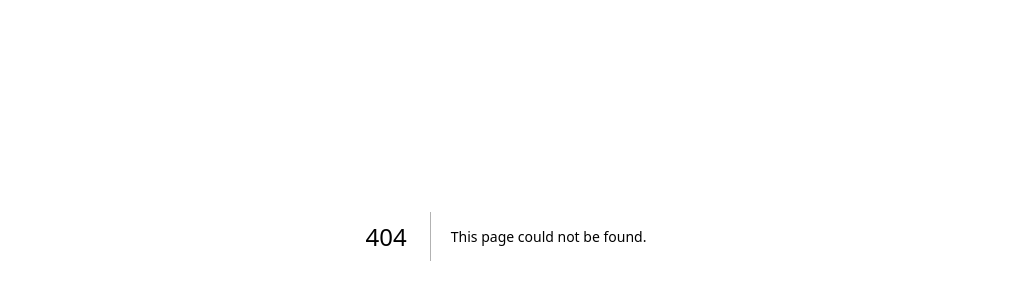
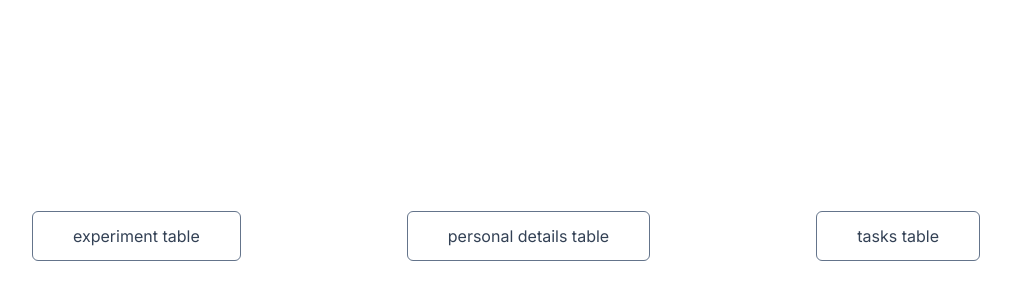
Before and after one commit to IdoLeshkowitz/maya, a Next.js app: page /admin in a window 1280 px wide. Before the commit this address had no page. Shown: the part 164-464 px from the top of the page, without its empty margins (134-1145 px from the left). Built offline with nearby package versions, Linux system fonts and the light colour scheme.

Commit message:
for review

```diff
--- a/package.json
+++ b/package.json
@@ -4,7 +4,6 @@
   "private": true,
   "scripts": {
     "dev": "next dev",
-    "prebuild": "vitest run",
     "build": "next build",
     "start": "next start",
     "lint": "next lint",
--- /dev/null
+++ b/src/app/admin/page.tsx
@@ -0,0 +1,11 @@
+import Link from "next/link";
+
+export default function AdminPage(){
+    return (
+        <div className="bg-white text-slate-700 min-h-screen flex justify-evenly items-center">
+            <Link href="/admin/experiment" className="rounded-md border border-slate-500 px-10 py-3">experiment table</Link>
+            <Link href="/admin/personalDetails" className="rounded-md border border-slate-500 px-10 py-3">personal details table</Link>
+            <Link href="/admin/task" className="rounded-md border border-slate-500 px-10 py-3">tasks table</Link>
+        </div>
+    )
+}
```
Also changed, not shown: libs/utils/seed.ts (deleted, +0 -22 lines), 1 other file (tests, documents, lock files or other folders).
